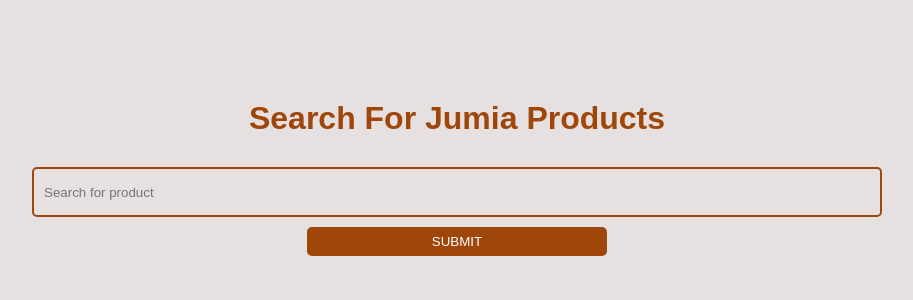
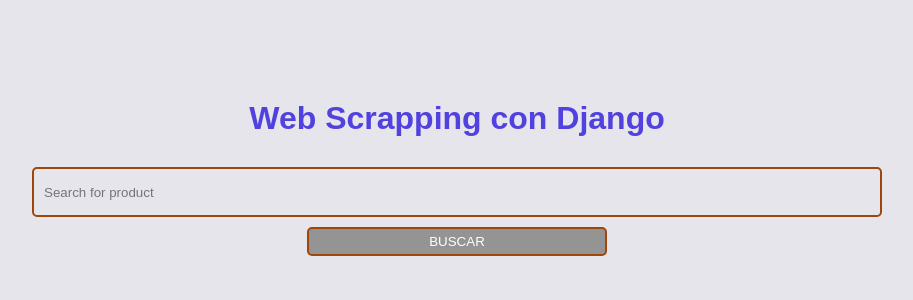
Before and after one commit to alejandroponce00/django-scrapp, a Django app: page / in a window 1280 px wide. Shown: the top 300 px of the page, without its empty margins (183-1096 px from the left). Run offline with Django 5.2, Linux system fonts and the light colour scheme.

Commit message:
correccion de textos

```diff
--- a/core/templates/core/home.html
+++ b/core/templates/core/home.html
@@ -9,7 +9,7 @@
             font-family: Arial, Helvetica, sans-serif;
             margin: 0;
             padding: 0;
-            background-color: #e7e0e0;
+            background-color: #E5E5EB  ;
             box-sizing: border-box;
         }
 
@@ -22,7 +22,7 @@
 
         h1 {
             margin-bottom: 20px;
-            color: rgb(159, 70, 10);
+            color: rgb(81, 65, 222);
             text-align: center;
         }
         input[type='text'] {
@@ -34,10 +34,10 @@
             outline: rgb(144, 73, 25);
             border: 2px solid rgb(159, 70, 10);;
         }
-        input[type='submit'] {
+        button{
             width: 30%;
             border-radius: 5px;
-            background-color: rgb(159, 70, 10);
+            background-color: rgb(148, 148, 148);
             color: white;
             padding: 5px;
             border: 2px solid rgb(159, 70, 10);
@@ -74,13 +74,14 @@
 </head>
 <body>
     <div id="main">
-        <h1>Search For Jumia Products</h1>
+        <h1>Web Scrapping con Django</h1>
         <form method="GET">
             <div>
                 <label for="product"></label>
                 <input type="text" id="product" value="{{request.GET.product}}" placeholder="Search for product" name="product">
             </div>
-            <input type="submit" value="Submit">
+            <button>
+            Buscar</button>
         </form>
        {% if product_info_list %}
         <table class="product-table">
```
